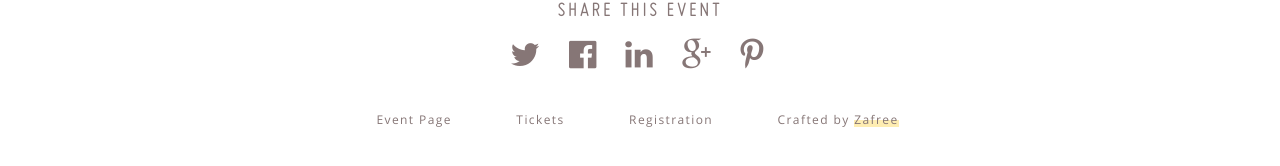
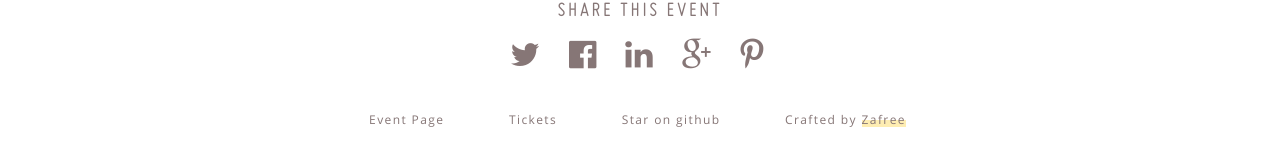
Before and after one commit to zafree/bpm2016, a Jekyll site: the page built from index.html, in a window 1280 px wide and 900 px high, scrolled down 2421 px. Shown: the part 652-818 px from the top of the window. Built offline with Jekyll 4.4.1, drawn with Linux system fonts in a browser that asks for light colours; some web fonts are replaced.

Commit message:
update footer with github repo link

```diff
--- a/_includes/footer.html
+++ b/_includes/footer.html
@@ -13,7 +13,7 @@
             <ul class="footer_nav list-inline text-sm font-open-sans p-t-xs">
               <li><a href="https://www.facebook.com/events/1707877516114278/" target="_blank">Event Page</a></li>
               <li><a class="scrollto" href="#ticket">Tickets</a></li>
-              <li><a href="http://tinyurl.com/form-bubt-pro" target="_blank">Registration</a></li>
+              <li><a href="https://github.com/zafree/bpm2016" target="_blank">Star on github</a></li>
               <li>Crafted by <a class="hover" href="{{ site.author-site }}" target="_blank">{{ site.author }}</a></li>
             </ul>
           </div>
```
